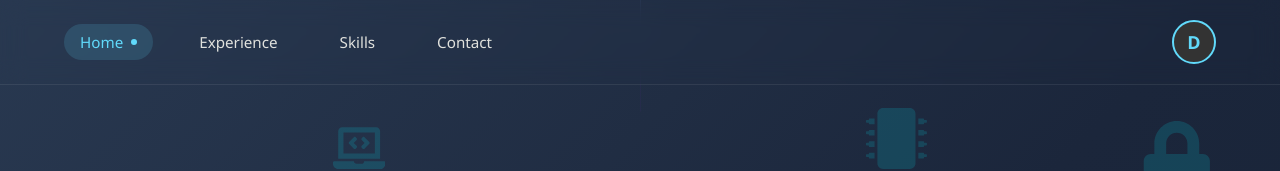
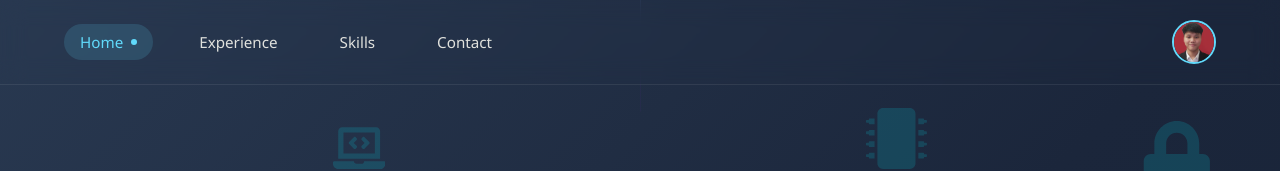
Before and after one commit to Daud1206/my-porto, a React (Vite) app: page / in a window 1280 px wide. Shown: the top 171 px of the page. Built offline with nearby package versions, Linux system fonts and the light colour scheme.

Commit message:
update-profile

```diff
--- a/src/pages/Contact.jsx
+++ b/src/pages/Contact.jsx
@@ -138,9 +138,11 @@ const Contact = () => {
 
           {/* Profile */}
           <div className="profile-container" onClick={toggleProfile}>
-            <div className="profile-pic">
-              D
-            </div>
+            <img
+              src="/img/Pas-foto.png"
+              alt="Profile"
+              className="profile-pic"
+            />
 
             {isProfileOpen && (
               <div className="profile-dropdown">
--- a/src/pages/Experience.jsx
+++ b/src/pages/Experience.jsx
@@ -118,7 +118,12 @@ const Experience = () => {
 
           {/* Profile */}
           <div className="profile-container" onClick={toggleProfile}>
-            <div className="profile-pic">D</div>
+            <img
+              src="/img/Pas-foto.png"
+              alt="Profile"
+              className="profile-pic"
+            />
+
             {isProfileOpen && (
               <div className="profile-dropdown">
                 <p className="profile-name">Daud</p>
@@ -204,13 +209,13 @@ const Experience = () => {
         {/* Call to Action */}
         <section className="cta-section fade-in-up">
           <div className="cta-content">
-            <h2>Check the project i have done</h2>
+            <h2>Check all my experience</h2>
             <a
               href="https://www.canva.com/design/DAGzOvhqNgg/mUI6bSiTEY4nUc2GS-DJ7w/edit?utm_content=DAGzOvhqNgg&utm_campaign=designshare&utm_medium=link2&utm_source=sharebutton"
               target="_blank"
               rel="noopener noreferrer"
             >
-              <button className="cta-button">View Project</button>
+              <button className="cta-button">View Experience</button>
             </a>
 
           </div>
--- a/src/pages/Home.css
+++ b/src/pages/Home.css
@@ -166,6 +166,8 @@
   width: 40px;
   height: 40px;
   border-radius: 50%;
+  object-fit: cover;
+  cursor: pointer;
   border: 2px solid #61dafb;
   background-color: #333;
   display: flex;
--- a/src/pages/Home.jsx
+++ b/src/pages/Home.jsx
@@ -83,7 +83,11 @@ const Home = () => {
 
           {/* Profile */}
           <div className="profile-container" onClick={toggleProfile}>
-            <div className="profile-pic">D</div>
+            <img
+              src="/img/Pas-foto.png"
+              alt="Profile"
+              className="profile-pic"
+            />
 
             {isProfileOpen && (
               <div className="profile-dropdown">
@@ -93,6 +97,7 @@ const Home = () => {
               </div>
             )}
           </div>
+
         </nav>
       </header>
 
--- a/src/pages/Skills.jsx
+++ b/src/pages/Skills.jsx
@@ -101,8 +101,13 @@ const Skills = () => {
           </ul>
 
           {/* Profile */}
-          <div className="profile-container" onClick={toggleProfile}>
-            <div className="profile-pic">D</div>
+           <div className="profile-container" onClick={toggleProfile}>
+            <img
+              src="/img/Pas-foto.png"
+              alt="Profile"
+              className="profile-pic"
+            />
+
             {isProfileOpen && (
               <div className="profile-dropdown">
                 <p className="profile-name">Daud</p>
```
Also changed, not shown: public/img/Pas-foto.png (added).
